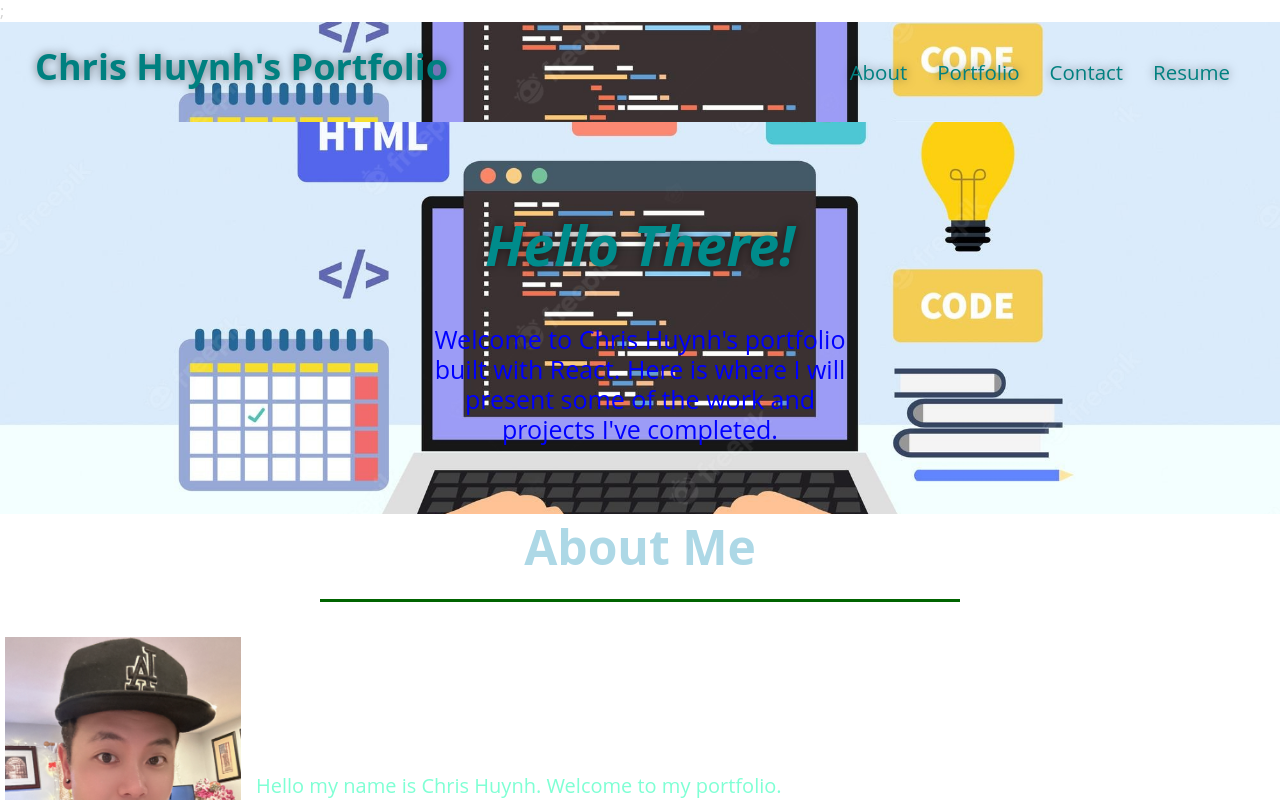
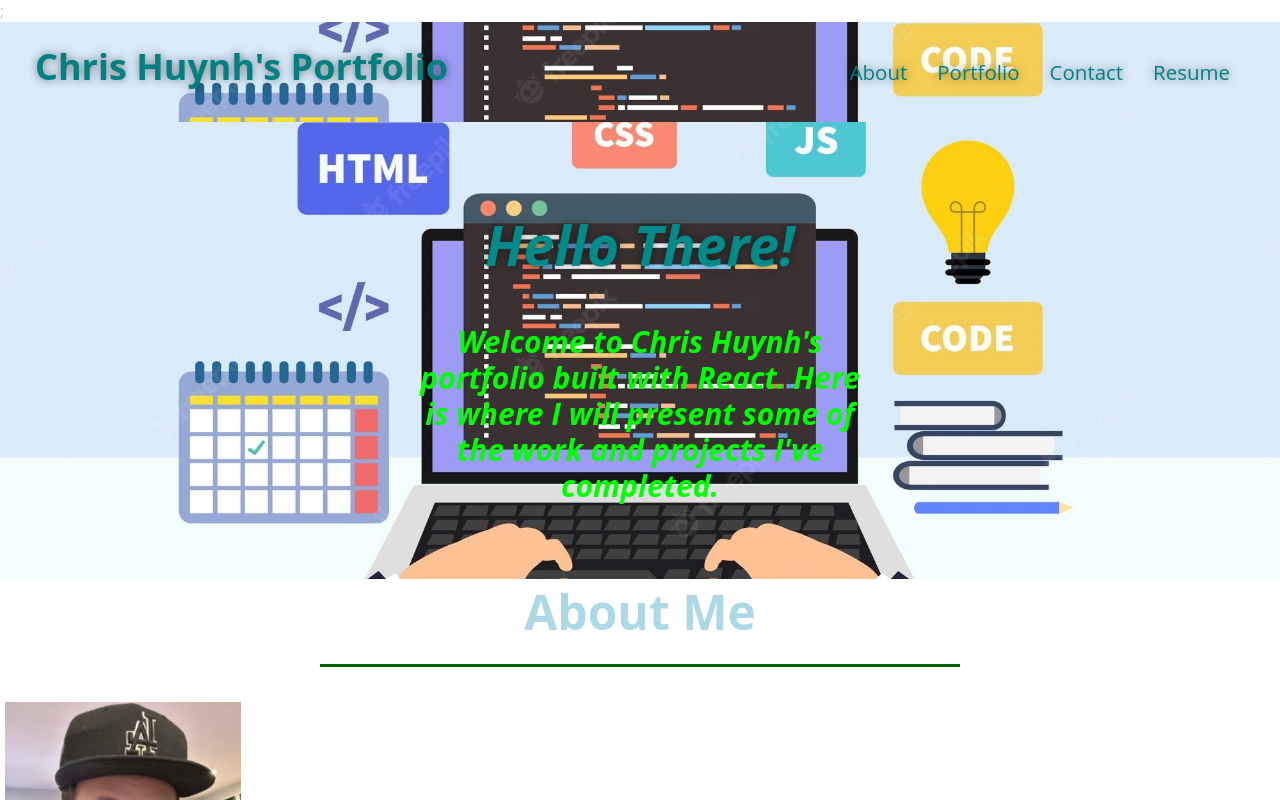
Before and after one commit to ceewizz/ReactPortfolio, a React (Create React App) app: page / in a window 1280 px wide. Shown: the top 800 px of the page. Built offline with nearby package versions, Linux system fonts and the light colour scheme.

Commit message:
refined styling

```diff
--- a/src/components/Header/index.js
+++ b/src/components/Header/index.js
@@ -24,7 +24,7 @@ function Header(props) {
 
           <h2>Hello There!</h2>
           <p>
-            Welcome to Chris Huynh's portfolio built with React. Here is where I will present some of the work and projects I've completed.
+            <b><i>Welcome to Chris Huynh's portfolio built with React. Here is where I will present some of the work and projects I've completed.</i></b>
           </p>
         </div>
       </section>
--- a/src/index.css
+++ b/src/index.css
@@ -135,8 +135,9 @@ header nav ul li a:hover {
 }
 
 .hero-cta p {
-  font-size: 25px;
-  color: blue;
+  font-size: 30px;
+  font-display: inline-block;
+  color: lime;
 }
 
 .intro p {
```
